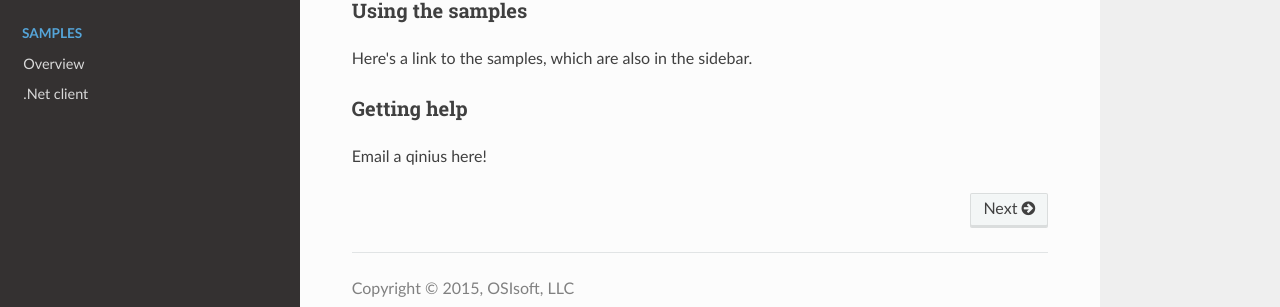
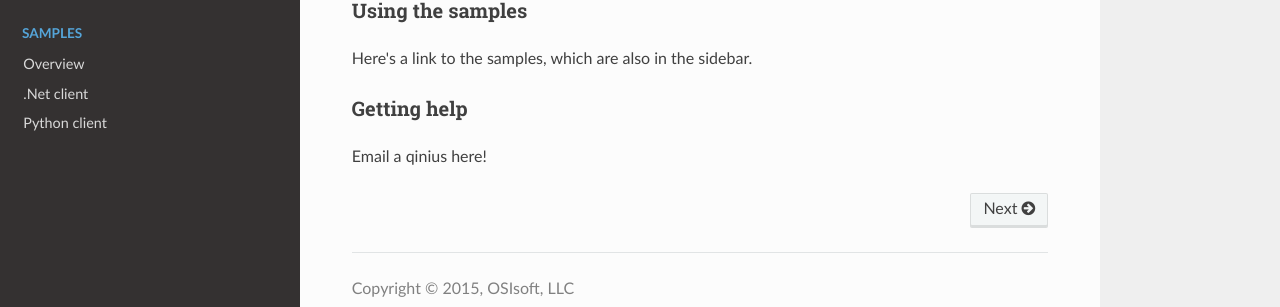
Before and after one commit to AVEVA/AVEVA-Samples, an MkDocs documentation site: the page built from docs/index.md, in a window 1280 px wide. Shown: the part 309-616 px from the top of the page. Built offline with MkDocs 1.6.1, drawn with Linux system fonts in a browser that asks for light colours; nearby versions of some CDN libraries; old or Windows-style settings are respelled for this version of MkDocs.

Commit message:
Adding python doc

```diff
--- a/mkdocs.yml
+++ b/mkdocs.yml
@@ -15,3 +15,4 @@ pages:
 - Samples:
   - 'Overview': 'samples/index.md'
   - '.Net client': 'samples/dotNetClient.md'
+  - 'Python client': 'samples/python.md'
```
